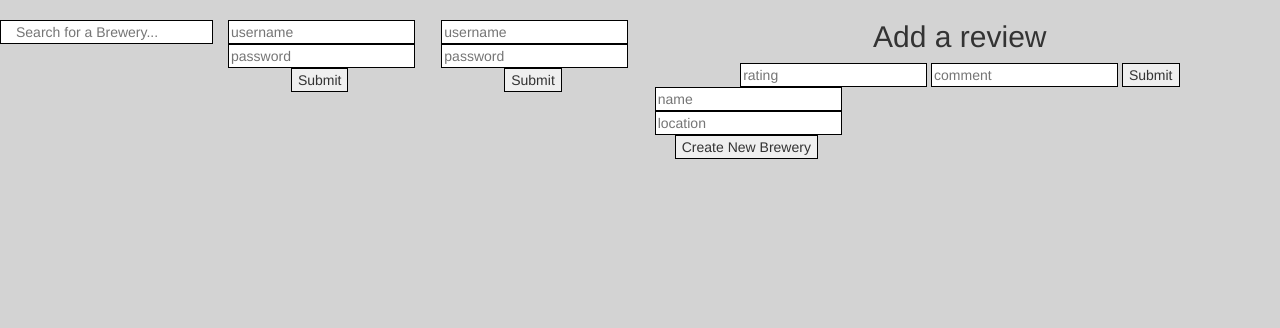
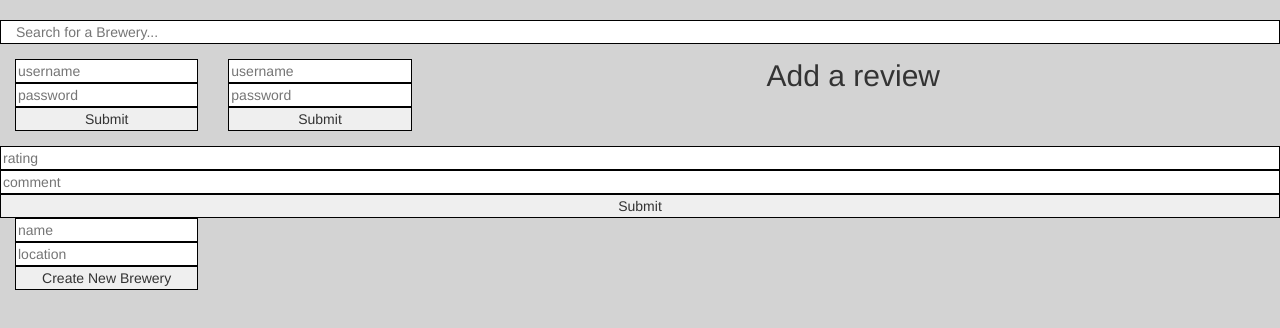
Before and after one commit to VernonReis/brewery_app, a website: page public/index.html in a window 1280 px wide. Drawn offline with nearby package versions, Linux system fonts and the light colour scheme; no server answers.

Commit message:
more css(not pretty) but so we know what we are moving)

```diff
--- a/public/css/home.css
+++ b/public/css/home.css
@@ -8,5 +8,6 @@ body {
 
 input {
   border: 1px solid black!important;
-  width: auto !important;
+  width: 100% !important;
+
 }
```
